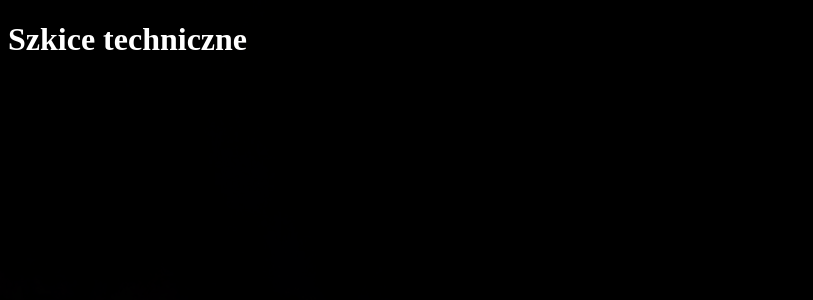
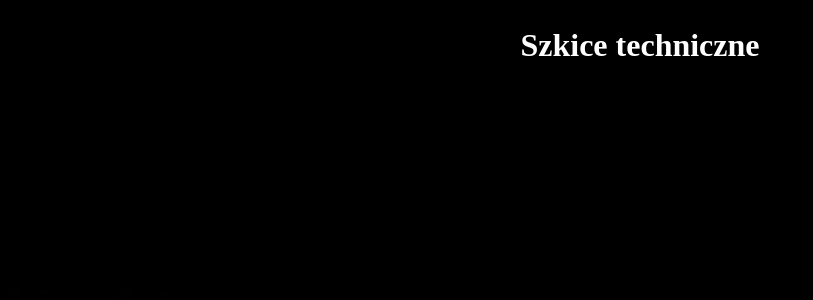
Before and after one commit to dziury/szkice, a Jekyll site: the page built from index.md, in a window 1280 px wide. Shown: the top 300 px of the page, without its empty margins (0-813 px from the left). Built offline with Jekyll 4.4.1, drawn with Linux system fonts in a browser that asks for light colours; our own code applies the rules of GitHub Pages for plain Markdown files.

Commit message:
layout modified

```diff
--- a/_layouts/default.html
+++ b/_layouts/default.html
@@ -11,6 +11,11 @@
         body {
             background-image: url('https://github.com/dziury/szkice/blob/gh-pages/Obrazy/background-1.png?raw=true');
             color: white;
+            font-family: 'OpenSans';
+            font-weight: 400;
+            font-style: normal;
+            line-height: 1.5;
+            text-align: center
         }
         h3 {
             color: white;
```
